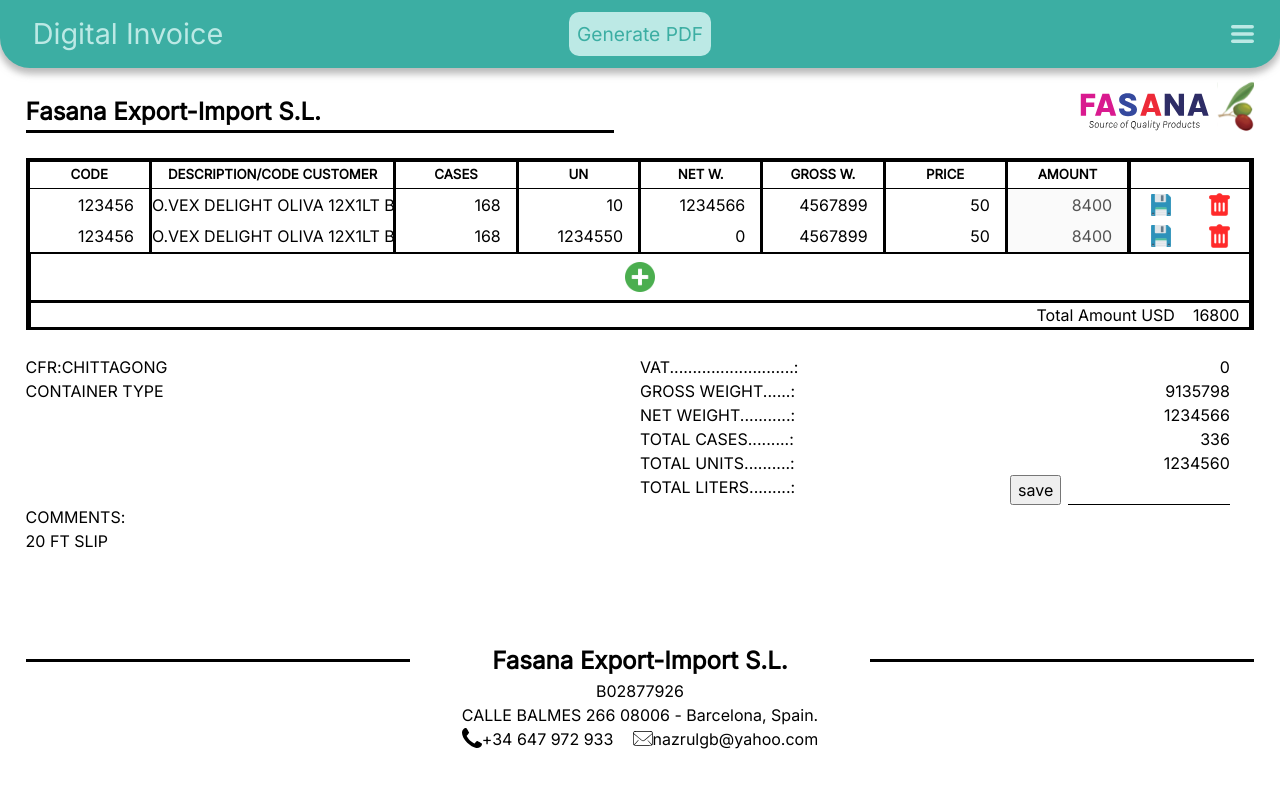
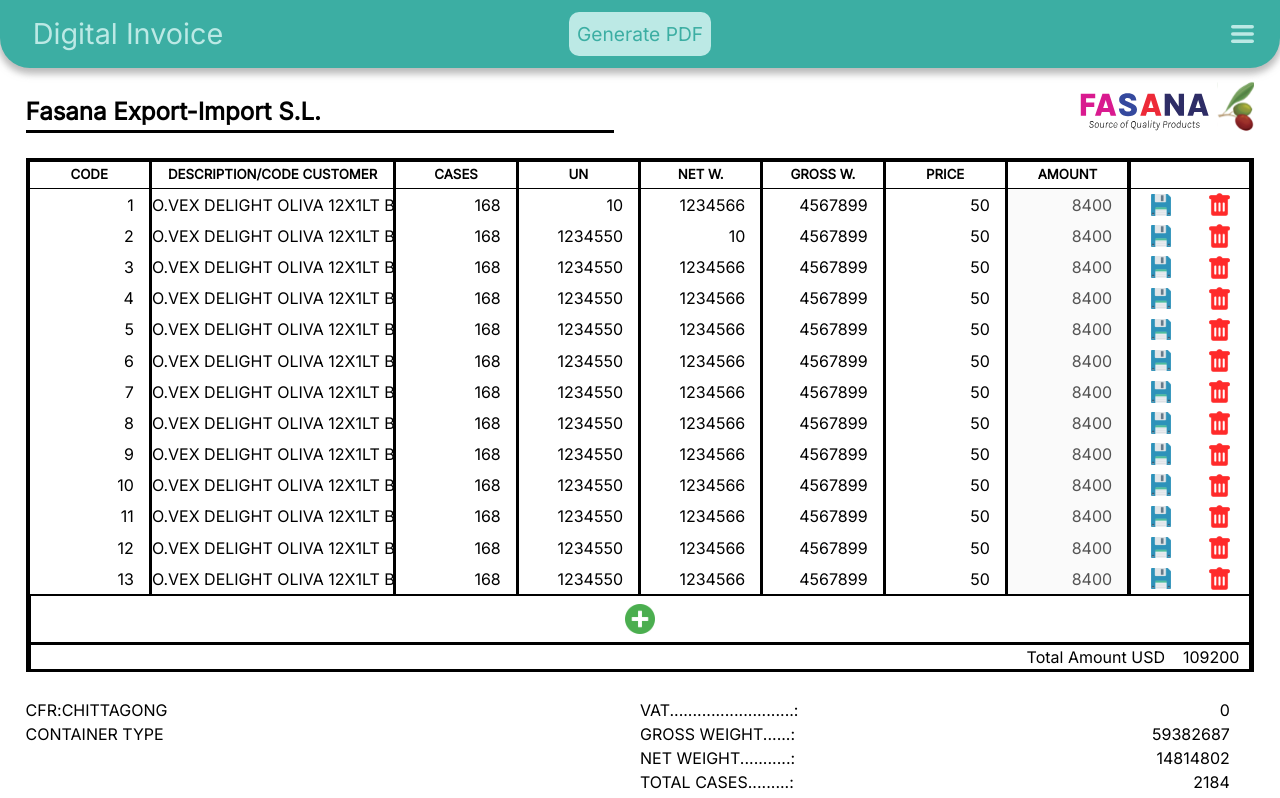
Before and after one commit to PDFgenerator/PDFgenerator.github.io, a React (Create React App) app: page / in a window 1280 px wide. Shown: the top 798 px of the page. Built offline with nearby package versions, Linux system fonts and the light colour scheme.

Commit message:
2 pages for 24 rows

```diff
--- a/src/Repository/DataService.js
+++ b/src/Repository/DataService.js
@@ -28,7 +28,7 @@
     table:[
         {
             id: 1,
-            code: "123456",
+            code: "1",
             description: "O.VEX DELIGHT OLIVA 12X1LT BVR BANGLADES",
             cases: 168,
             un: "10",
@@ -39,125 +39,136 @@
         },
         {
             id: 2,
-            code: "123456",
+            code: "2",
             description: "O.VEX DELIGHT OLIVA 12X1LT BVR BANGLADES",
             cases: 168,
             un: "1234550",
-            net: "0",
+            net: "10",
             gross: "4567899",
             price: 50.00,
             amount: 0.00,
         },
-        // {
-        //     id: 3,
-        //     code: "123456",
-        //     description: "O.VEX DELIGHT OLIVA 12X1LT BVR BANGLADES",
-        //     cases: 168,
-        //     un: "1234550",
-        //     net: "1234566",
-        //     gross: "4567899",
-        //     price: 50.00,
-        //     amount: 0.00,
-        // },
-        // {
-        //     id: 4,
-        //     code: "123456",
-        //     description: "O.VEX DELIGHT OLIVA 12X1LT BVR BANGLADES",
-        //     cases: 168,
-        //     un: "1234550",
-        //     net: "1234566",
-        //     gross: "4567899",
-        //     price: 50.00,
-        //     amount: 0.00,
-        // },
-        // {
-        //     id: 5,
-        //     code: "123456",
-        //     description: "O.VEX DELIGHT OLIVA 12X1LT BVR BANGLADES",
-        //     cases: 168,
-        //     un: "1234550",
-        //     net: "1234566",
-        //     gross: "4567899",
-        //     price: 50.00,
-        //     amount: 0.00,
-        // },
-        // {
-        //     id: 6,
-        //     code: "123456",
-        //     description: "O.VEX DELIGHT OLIVA 12X1LT BVR BANGLADES",
-        //     cases: 168,
-        //     un: "1234550",
-        //     net: "1234566",
-        //     gross: "4567899",
-        //     price: 50.00,
-        //     amount: 0.00,
-        // },
-        // {
-        //     id: 7,
-        //     code: "123456",
-        //     description: "O.VEX DELIGHT OLIVA 12X1LT BVR BANGLADES",
-        //     cases: 168,
-        //     un: "1234550",
-        //     net: "1234566",
-        //     gross: "4567899",
-        //     price: 50.00,
-        //     amount: 0.00,
-        // },
-        // {
-        //     id: 8,
-        //     code: "123456",
-        //     description: "O.VEX DELIGHT OLIVA 12X1LT BVR BANGLADES",
-        //     cases: 168,
-        //     un: "1234550",
-        //     net: "1234566",
-        //     gross: "4567899",
-        //     price: 50.00,
-        //     amount: 0.00,
-        // },
-        // {
-        //     id: 9,
-        //     code: "123456",
-        //     description: "O.VEX DELIGHT OLIVA 12X1LT BVR BANGLADES",
-        //     cases: 168,
-        //     un: "1234550",
-        //     net: "1234566",
-        //     gross: "4567899",
-        //     price: 50.00,
-        //     amount: 0.00,
-        // },
-        // {
-        //     id: 10,
-        //     code: "123456",
-        //     description: "O.VEX DELIGHT OLIVA 12X1LT BVR BANGLADES",
-        //     cases: 168,
-        //     un: "1234550",
-        //     net: "1234566",
-        //     gross: "4567899",
-        //     price: 50.00,
-        //     amount: 0.00,
-        // },
-        // {
-        //     id: 11,
-        //     code: "123456",
-        //     description: "O.VEX DELIGHT OLIVA 12X1LT BVR BANGLADES",
-        //     cases: 168,
-        //     un: "1234550",
-        //     net: "1234566",
-        //     gross: "4567899",
-        //     price: 50.00,
-        //     amount: 0.00,
-        // },
-        // {
-        //     id: 12,
-        //     code: "123456",
-        //     description: "O.VEX DELIGHT OLIVA 12X1LT BVR BANGLADES",
-        //     cases: 168,
-        //     un: "1234550",
-        //     net: "1234566",
-        //     gross: "4567899",
-        //     price: 50.00,
-        //     amount: 0.00,
-        // }
+        {
+            id: 3,
+            code: "3",
+            description: "O.VEX DELIGHT OLIVA 12X1LT BVR BANGLADES",
+            cases: 168,
+            un: "1234550",
+            net: "1234566",
+            gross: "4567899",
+            price: 50.00,
+            amount: 0.00,
+        },
+        {
+            id: 4,
+            code: "4",
+            description: "O.VEX DELIGHT OLIVA 12X1LT BVR BANGLADES",
+            cases: 168,
+            un: "1234550",
+            net: "1234566",
+            gross: "4567899",
+            price: 50.00,
+            amount: 0.00,
+        },
+        {
+            id: 5,
+            code: "5",
+            description: "O.VEX DELIGHT OLIVA 12X1LT BVR BANGLADES",
+            cases: 168,
+            un: "1234550",
+            net: "1234566",
+            gross: "4567899",
+            price: 50.00,
+            amount: 0.00,
+        },
+        {
+            id: 6,
+            code: "6",
+            description: "O.VEX DELIGHT OLIVA 12X1LT BVR BANGLADES",
+            cases: 168,
+            un: "1234550",
+            net: "1234566",
+            gross: "4567899",
+            price: 50.00,
+            amount: 0.00,
+        },
+        {
+            id: 7,
+            code: "7",
+            description: "O.VEX DELIGHT OLIVA 12X1LT BVR BANGLADES",
+            cases: 168,
+            un: "1234550",
+            net: "1234566",
+            gross: "4567899",
+            price: 50.00,
+            amount: 0.00,
+        },
+        {
+            id: 8,
+            code: "8",
+            description: "O.VEX DELIGHT OLIVA 12X1LT BVR BANGLADES",
+            cases: 168,
+            un: "1234550",
+            net: "1234566",
+            gross: "4567899",
+            price: 50.00,
+            amount: 0.00,
+        },
+        {
+            id: 9,
+            code: "9",
+            description: "O.VEX DELIGHT OLIVA 12X1LT BVR BANGLADES",
+            cases: 168,
+            un: "1234550",
+            net: "1234566",
+            gross: "4567899",
+            price: 50.00,
+            amount: 0.00,
+        },
+        {
+            id: 10,
+            code: "10",
+            description: "O.VEX DELIGHT OLIVA 12X1LT BVR BANGLADES",
+            cases: 168,
+            un: "1234550",
+            net: "1234566",
+            gross: "4567899",
+            price: 50.00,
+            amount: 0.00,
+        },
+        {
+            id: 11,
+            code: "11",
+            description: "O.VEX DELIGHT OLIVA 12X1LT BVR BANGLADES",
+            cases: 168,
+            un: "1234550",
+            net: "1234566",
+            gross: "4567899",
+            price: 50.00,
+            amount: 0.00,
+        },
+        {
+            id: 12,
+            code: "12",
+            description: "O.VEX DELIGHT OLIVA 12X1LT BVR BANGLADES",
+            cases: 168,
+            un: "1234550",
+            net: "1234566",
+            gross: "4567899",
+            price: 50.00,
+            amount: 0.00,
+        },
+        {
+            id: 13,
+            code: "13",
+            description: "O.VEX DELIGHT OLIVA 12X1LT BVR BANGLADES",
+            cases: 168,
+            un: "1234550",
+            net: "1234566",
+            gross: "4567899",
+            price: 50.00,
+            amount: 0.00,
+        }
     ],
     totals:{
         amount: 0.00,
@@ -166,7 +177,7 @@
         net: 0.000,
         cases: 0,
         un: 0.000,
-        totalLiters: 0.000,
+        totalLiters: 1.000,
     },
     footer:{
         code: "B02877926",
--- a/src/Repository/PDF.js
+++ b/src/Repository/PDF.js
@@ -43,7 +43,9 @@
     }
 
     /* Logo */
+    const Logo = () => {
         doc.addImage(logo, "PNG", 10, 18, 54, 15, "logo", "NONE", 0);
+    }
 
     const Proforma_Invoice = () => {
         Size(10)
@@ -99,7 +101,7 @@
         doc.text("PAYMENT INSTRUMENT: L/C", 105, 97.6)
     }
 
-    const Table = () => {
+    const Table = (paramInit, paramFinal) => {
         const headers = [
             'CODE',
             'DESCRIPTION',
@@ -113,9 +115,14 @@
 
         const rows = () => {
             let rows = DataService.table;
+            let rows12 = [];
             let result = [];
+            for (let i = paramInit; i < paramFinal; i++) {
+                rows12.push(rows[i])
+            }
 
-            rows.forEach(row => {
+
+            rows12.forEach(row => {
                 let pdfRow = {
                     CODE: row.code.toString(),
                     DESCRIPTION: row.description.toString(),
@@ -190,16 +197,44 @@
     }
 
 
+    const MorePages = () => {
+
         Title()
+        Logo()
         Date()
         Time()
         Proforma_Invoice()
         Delivery_Adress()
         Invoice_Adress()
         Header_Table()
-    Table()
+        Table(0, 12)
+        Footer()
+
+        doc.addPage()
+
+        FinalPage()
+    }
+    const FinalPage = () => {
+        Title()
+        Logo()
+        Date()
+        Time()
+        Proforma_Invoice()
+        Delivery_Adress()
+        Invoice_Adress()
+        Header_Table()
+        Table(12, DataService.table.length)
         Totals()
         Footer()
+    }
+
+    let numPages = Math.ceil10(DataService.table.length / 12)
+
+    // console.log(DataService.table.length / 12, numPages, Math.ceil10(51, 1))
+
+    numPages > 1 ? MorePages() : FinalPage()
+
+
 
     doc.save(`Fasana_Invoice_${DateTime().date}.pdf`);
 }
--- a/src/Repository/Rounder.js
+++ b/src/Repository/Rounder.js
@@ -26,5 +26,12 @@
       };
     }
 
+    // Decimal ceil
+    if (!Math.ceil10) {
+      Math.ceil10 = function(value, exp) {
+        return decimalAdjust('ceil', value, exp);
+      };
+    }
+
 }
 export default Rounder;
```
Lines whose indentation alone changed are shown as unchanged.
